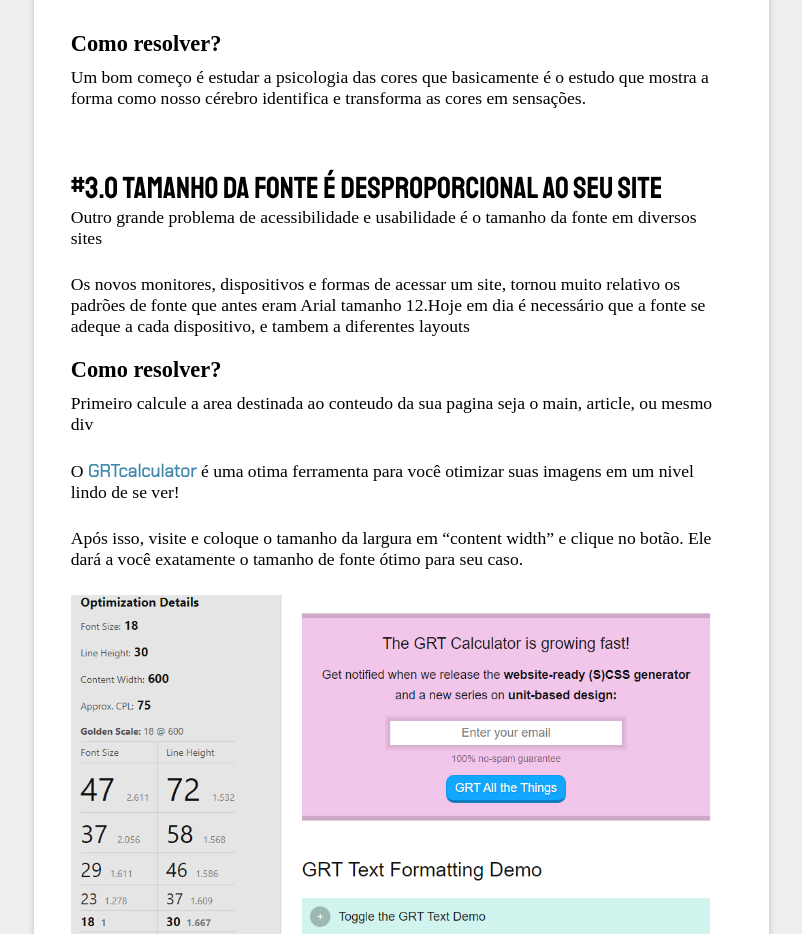
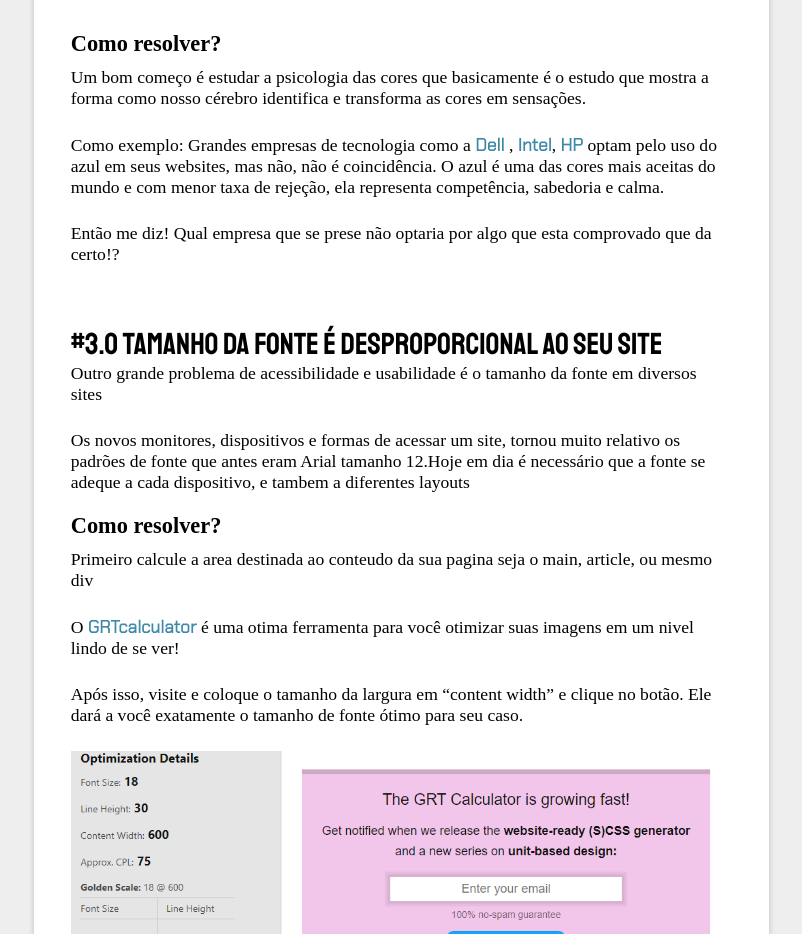
Before and after one commit to gcamargos/Erros-de-Usabilidade, a plain HTML site: page index.html in a window 1280 px wide. Shown: the part 2100-3034 px from the top of the page, without its empty margins (41-843 px from the left). Drawn offline with Linux system fonts and the light colour scheme; a web font is replaced by a local one.

Commit message:
adicionando conteudo em cores

```diff
--- a/index.html
+++ b/index.html
@@ -13,6 +13,7 @@
 
   <link href="https://fonts.googleapis.com/css2?family=Source+Serif+Pro&display=swap" rel="stylesheet">
   <script src="https://kit.fontawesome.com/1ca3be1b67.js" crossorigin="anonymous"></script>
+  <link rel="shortcut icon" href="./images/logo-pequena.png" type="image/x-icon">
 
   <link rel="stylesheet" href="./styles/style.css">
   <link rel="stylesheet" href="./styles/responsivel.css">
@@ -20,7 +21,7 @@
   <title>Usabilidade</title>
 </head>
 
-<body >
+<body>
 
   <header class="header">
     <div class="header-container">
@@ -55,7 +56,9 @@
   <div class="container">
 
     <main class="main">
+
       <article class="article">
+
         <div class="header-article">
           <h1> 5 Problemas de Usabilidade que Fazem seus Leitores Fugirem</h1>
         </div>
@@ -112,6 +115,17 @@
         <p>Um bom começo é estudar a psicologia das cores que basicamente é o estudo que mostra a forma como nosso
           cérebro
           identifica e transforma as cores em sensações.</p>
+
+        <p>Como exemplo: Grandes empresas de tecnologia como a <a class="a"
+          href="https://www.dell.com/pt-br/shop/notebooks-dell/sc/laptops?ref=hpg_cat_item1_home_cta"
+          target="_blank"><strong>Dell</strong></a> , <a class="a"
+          href="https://www.intel.com.br/content/www/br/pt/homepage.html" target="_blank"><strong>Intel</strong></a>,
+        <a class="a" href="https://www.hp.com/br-pt/home.html" target="_blank"><strong>HP</strong></a>
+        optam pelo uso do azul em seus websites, mas não, não é coincidência.
+
+        O azul é uma das cores mais aceitas do mundo e com menor taxa de rejeção, ela representa competência, sabedoria e calma.</p>
+          <p>Então me diz! Qual empresa que se prese não optaria por algo que esta comprovado que da certo!?</p>
+        </p>
 
 
         <h2>#3.O tamanho da fonte é desproporcional ao seu site </h2>
@@ -204,7 +218,8 @@
           beneficiar, e cabe a você mostrar o caminho.</p>
         <p>Nesses casos, você pode ou indicar um material rico de fundo de funil (com relação direta com o seu produto)
           ou oferecer diretamente uma conversa com seus vendedores, e um pop-up fará muito bem essa tarefa.</p>
-        <class class="img-article"><img src="./images/pop-up-pet-shop.jpg" class="img" alt="exemplo de pop-up 3"></class>
+        <class class="img-article"><img src="./images/pop-up-pet-shop.jpg" class="img" alt="exemplo de pop-up 3">
+        </class>
 
         <div class="article-footer">
           <div class="content-useful"> Este conteúdo foi útil? <button class="btn-yes button"
@@ -232,7 +247,7 @@
             </div>
             <div class="card-content">
               <span>
-               Carta de Serviços ao Cidadão IFNMG informações sobre serviços            </span>
+                Carta de Serviços ao Cidadão IFNMG informações sobre serviços </span>
             </div>
           </a>
 
@@ -257,7 +272,7 @@
             </div>
             <div class="card-content">
               <span>
-              O  PDI é o instrumento que traça o perfil da instituição de ensino.
+                O PDI é o instrumento que traça o perfil da instituição de ensino.
               </span>
             </div>
           </a>
@@ -283,7 +298,7 @@
             </div>
             <div class="card-content">
               <span>
-              Fundação de Apoio e Desenvolvimento do Ensino Tecnológico            </span>
+                Fundação de Apoio e Desenvolvimento do Ensino Tecnológico </span>
             </div>
           </a>
 
@@ -295,7 +310,7 @@
             </div>
             <div class="card-content">
               <span>
-              Coordenação de Aperfeiçoamento de Pessoal de Nível Superior            </span>
+                Coordenação de Aperfeiçoamento de Pessoal de Nível Superior </span>
             </div>
           </a>
 
--- a/scripts/script.js
+++ b/scripts/script.js
@@ -1,5 +1,7 @@
 let conteiner = document.querySelector('.content-yes')
 let msg = document.querySelector('.msg-content')
+
+//Funções para mudar mensagem do input
 function active_yes(){
   msg.innerHTML = 'Ficamos felizes em ajudar. Diga-nos como podemos melhorar! '
 
@@ -13,11 +15,13 @@ function active_no(){
   msg.innerHTML = 'Lamentamos não ter ajudado. Diga-nos como melhorar'
 
 }
+/**/
 
+//Função para o rolamento do mouse mudar o estilo do header
 window.addEventListener('scroll', function(){
   let header = document.querySelector('header')
-  let windowscrol = window.scrollY > 10; /*quando o window tiver rolado mais de 500 pixel no eixo y */
-  header.classList.toggle('scrolling-active', windowscrol)
+  let windowscrol = window.scrollY > 10; /*quando o window tiver rolado mais de 10 pixel no eixo y */
+  header.classList.toggle('scrolling-active', windowscrol) // alterne a função scrolling-active no header
 })
 
 
```
Lines whose indentation alone changed are shown as unchanged.
